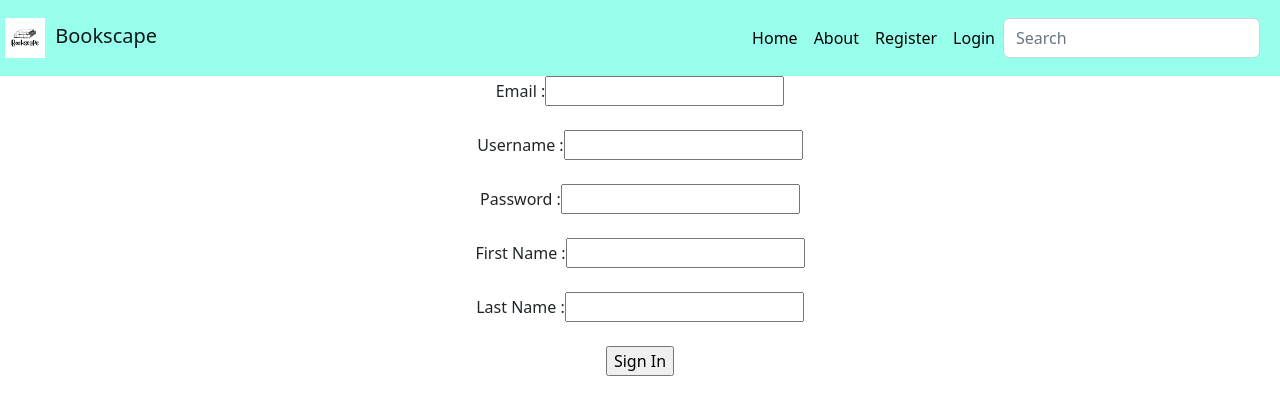
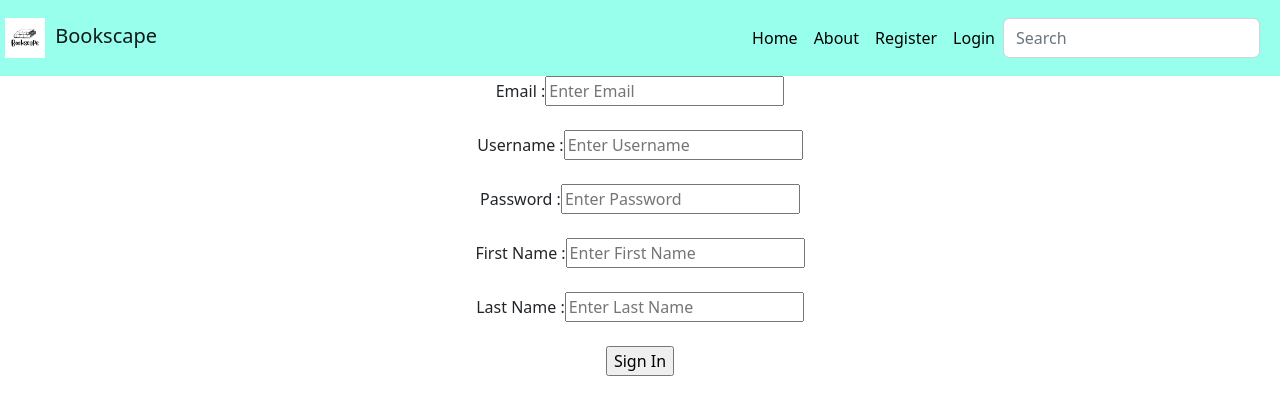
Before and after one commit to JoshLaw-04/BookScape, a React (Create React App) app: page /register in a window 1280 px wide. Shown: the top 414 px of the page. Built offline with nearby package versions, Linux system fonts and the light colour scheme.

Commit message:
Update SignUp.js

```diff
--- a/src/components/SignUp.js
+++ b/src/components/SignUp.js
@@ -1,30 +1,60 @@
-import React from "react";
+import React, { useContext, useState } from 'react';
+import { useNavigate } from 'react-router-dom';
 import "./Home.css";
+import axios from "axios";
 
-function SignUp() {
+const SignUp =() => {
+
+const baseUrl = "http://localhost:3001/api/users/";
+
+     function createUser(username, password, email, firstName, lastName) {
+        let user = { username, password, email, firstName, lastName };
+
+        return axios.post(baseUrl, user).then(response => {
+          console.log(response)
+            }
+        );
+    }
+
+    function handleSubmit(event) {
+      event.preventDefault();
+      createUser(username,password,firstName,lastName, email).then(() => {
+      }).catch(error => {
+          console.log(error);
+          window.alert('Failed registration: error creating user');
+      });
+  }
+
+
+  const [username, setUsername] = useState("");
+  const [password, setPassword] = useState("");
+  const [firstName, setfirstName] = useState("");
+  const [lastName, setlastName] = useState("");
+  const [email, setEmail] = useState("");
+
 
   return (
     <>
       <div>
-        <form id="FormSignIn">
+        <form id="FormSignIn" onSubmit={handleSubmit}>
           <label>Email :
-            <input type="text" />
+            <input placeholder="Enter Email" type="Email" name="Email" onChange={e => setEmail(e.target.value)} />
           </label>
           <br></br><br></br>
           <label>Username :
-            <input type="text" />
+            <input placeholder="Enter Username" type="text" name="username" value={username} onChange={e => setUsername(e.target.value)} />
           </label>
           <br></br><br></br>
           <label>Password :
-            <input type="text" />
+            <input placeholder="Enter Password" type="password" name="password" value={password} onChange={e => setPassword(e.target.value)} />
           </label>
           <br></br><br></br>
           <label>First Name :
-            <input type="text" />
+            <input placeholder="Enter First Name" type="firstName" name="firstName" onChange={e => setfirstName(e.target.value)} />
           </label>
           <br></br><br></br>
           <label>Last Name :
-            <input type="text" />
+            <input placeholder="Enter Last Name" type="lastName" name="lastName" onChange={e => setlastName(e.target.value)} />
           </label>
           <br></br><br></br>
           <input type="submit" value="Sign In" />
@@ -34,4 +64,5 @@ function SignUp() {
   )
 }
 
+
 export default SignUp;
```
